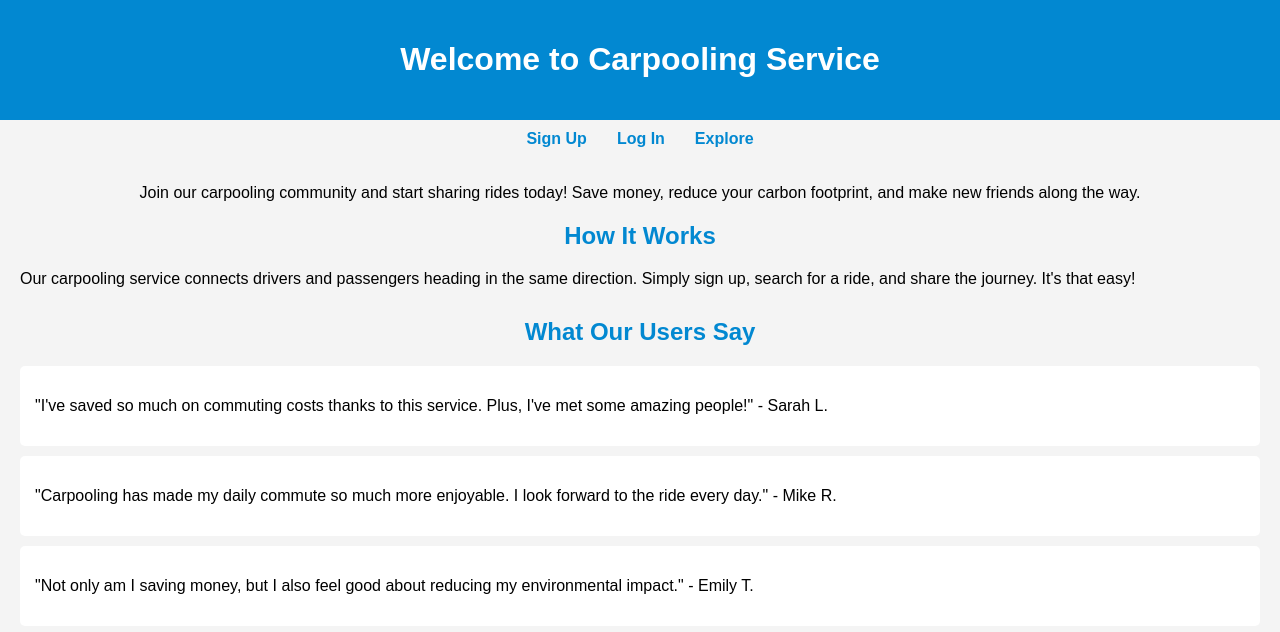
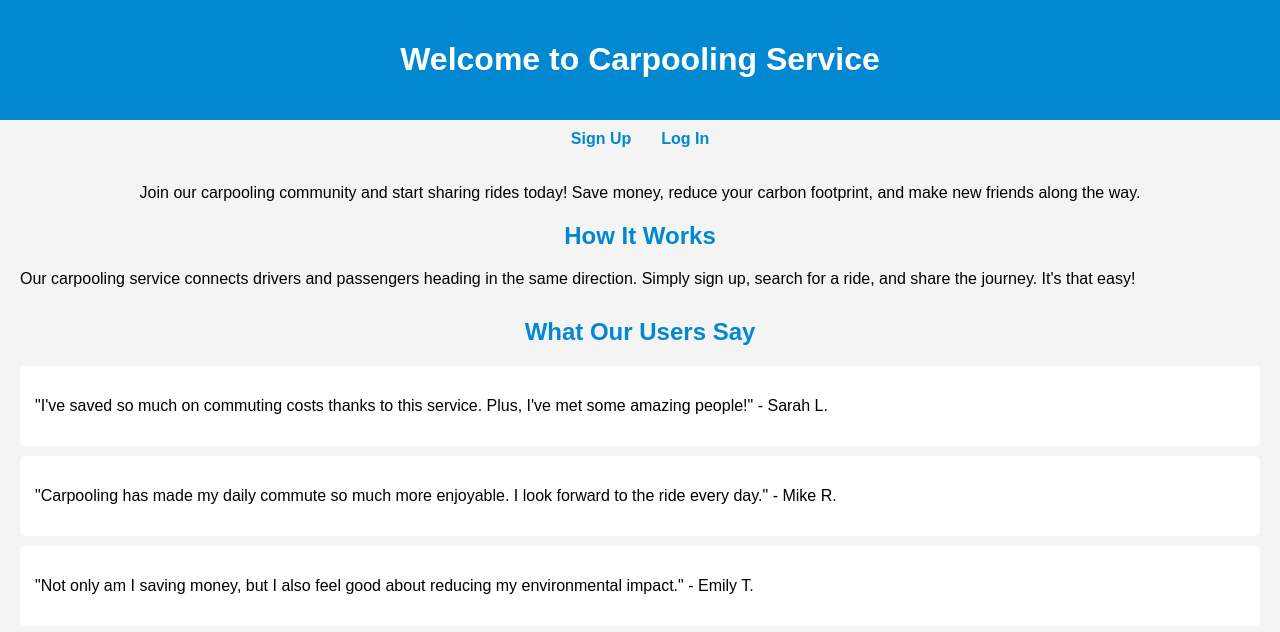
Before and after one commit to vidhan016/carpooling, a plain HTML site: page index.html in a window 1280 px wide. Drawn offline with Linux system fonts and the light colour scheme.

Commit message:
index.html

```diff
--- a/index.html
+++ b/index.html
@@ -79,7 +79,6 @@
     <nav>
         <a href="signup_page.html">Sign Up</a>
         <a href="login_page.html">Log In</a>
-        <a href="#">Explore</a>
     </nav>
 
     <div class="container">
```
